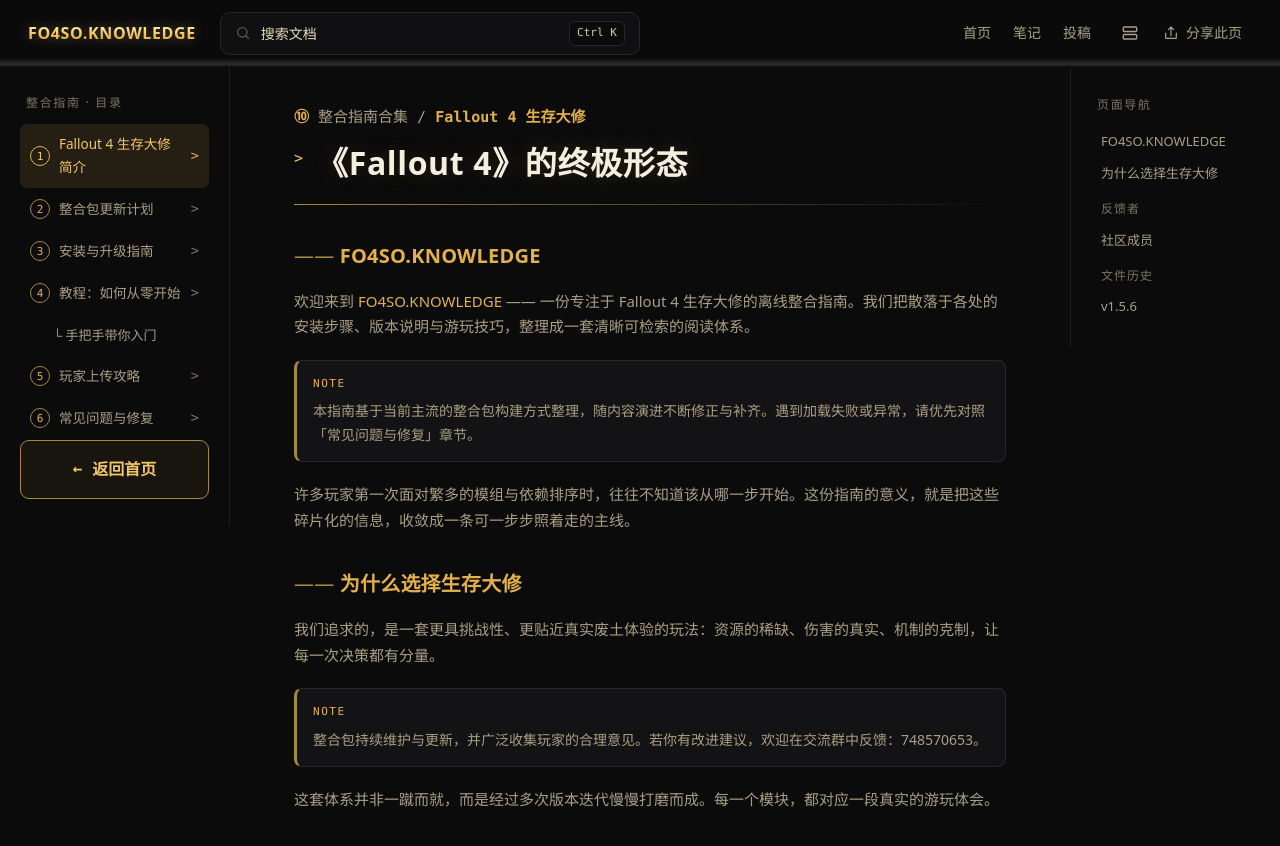
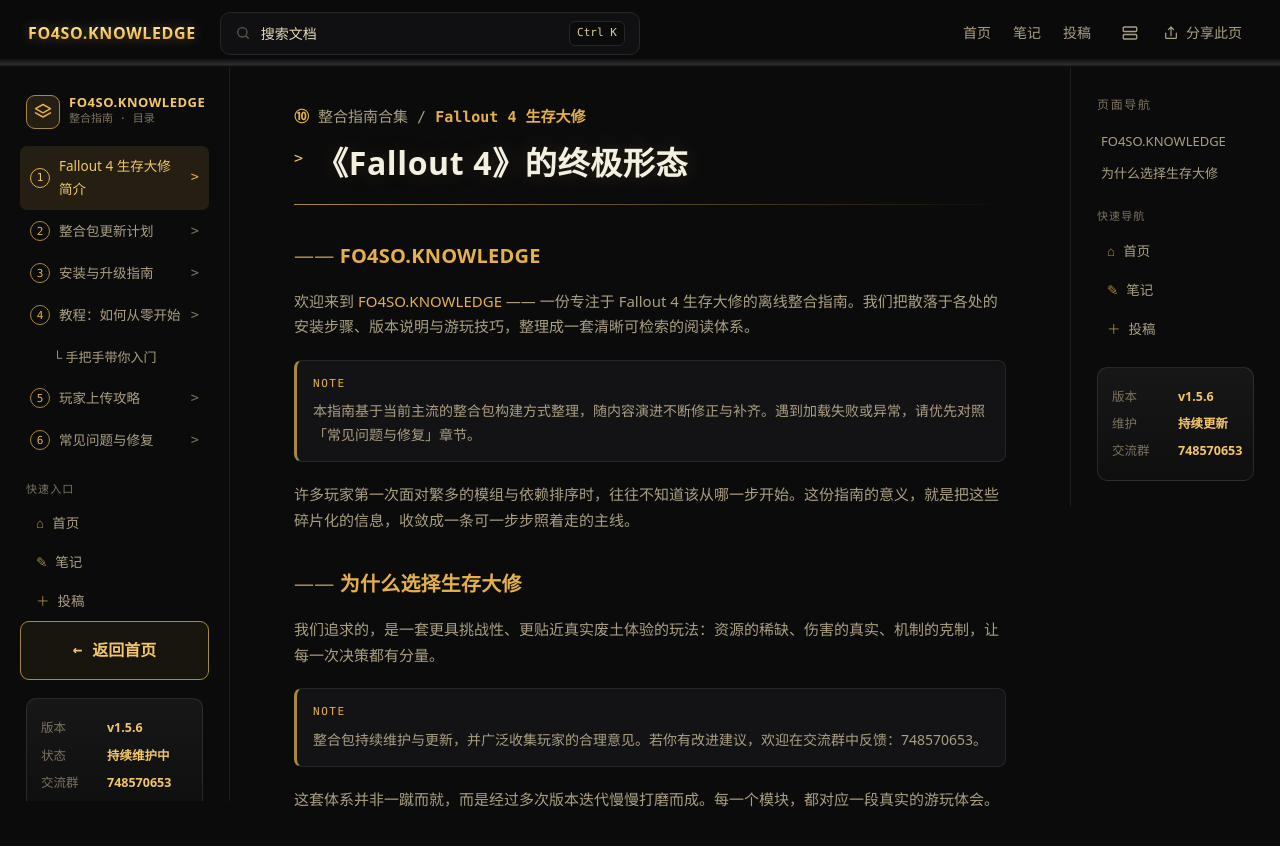
Before and after one commit to Wz3723/FO4SO-KNOWLEDGE, a plain HTML site: page guide.html in a window 1280 px wide. Drawn offline with Linux system fonts and the light colour scheme; no server answers.

Commit message:
双侧栏美化与填充：左栏加栏目标头/快速入口/信息卡，右栏换快速导航+信息/交流群卡（去空占位）

```diff
--- a/guide.html
+++ b/guide.html
@@ -96,6 +96,20 @@
 
   /* ===== Left sidebar ===== */
   .side-title{font-size:12px;letter-spacing:.14em;color:var(--text-muted);margin:0 6px 10px;text-transform:uppercase;}
+  .side-head{display:flex;align-items:center;gap:9px;margin:2px 6px 16px;}
+  .side-emblem{width:34px;height:34px;border-radius:9px;background:rgba(227,176,75,.12);border:1px solid var(--gold-dim);display:grid;place-items:center;color:var(--gold);flex:none;}
+  .side-emblem svg{width:20px;height:20px;}
+  .side-head .t{font-size:13px;font-weight:800;color:var(--gold-strong);letter-spacing:.04em;line-height:1.2;}
+  .side-head .s{font-size:11px;color:var(--text-muted);font-family:var(--mono);}
+  .side-quick{margin:18px 6px 0;}
+  .side-quick .qlabel{font-size:11px;color:var(--text-muted);letter-spacing:.1em;margin-bottom:6px;text-transform:uppercase;}
+  .side-quick a{display:flex;align-items:center;gap:8px;padding:8px 10px;border-radius:7px;font-size:13.5px;color:var(--text-soft);transition:background .15s,color .15s;}
+  .side-quick a:hover{background:rgba(227,176,75,.08);color:var(--gold);}
+  .side-quick a .ic{color:var(--gold-dim);flex:none;}
+  .side-card{margin:18px 6px 0;background:linear-gradient(180deg,rgba(255,255,255,.05),rgba(255,255,255,.02));border:1px solid rgba(255,255,255,.10);border-radius:10px;padding:12px 14px;font-size:12.5px;color:var(--text-soft);}
+  .side-card .row{display:flex;align-items:center;gap:8px;margin:6px 0;}
+  .side-card .k{color:var(--text-muted);width:58px;flex:none;}
+  .side-card .v{color:var(--gold-strong);font-weight:600;}
   .side-list{list-style:none;}
   .side-list a{
     display:flex;align-items:center;gap:9px;
@@ -307,7 +321,13 @@
 
     <!-- Left sidebar -->
     <aside class="col left">
-      <p class="side-title">整合指南 · 目录</p>
+      <div class="side-head">
+        <div class="side-emblem"><svg viewBox="0 0 24 24" fill="none" stroke="currentColor" stroke-width="1.8" stroke-linecap="round" stroke-linejoin="round"><path d="M12 3l9 5-9 5-9-5 9-5z"/><path d="M3 13l9 5 9-5"/></svg></div>
+        <div>
+          <div class="t">FO4SO.KNOWLEDGE</div>
+          <div class="s">整合指南 · 目录</div>
+        </div>
+      </div>
       <ul class="side-list">
         <li><a href="#" data-cat="1"><span class="idx">1</span>Fallout 4 生存大修简介<span class="chev">&gt;</span></a></li>
         <li><a href="#" data-cat="2"><span class="idx">2</span>整合包更新计划<span class="chev">&gt;</span></a></li>
@@ -320,7 +340,18 @@
         <li><a href="#" data-cat="5"><span class="idx">5</span>玩家上传攻略<span class="chev">&gt;</span></a></li>
         <li><a href="#" data-cat="6"><span class="idx">6</span>常见问题与修复<span class="chev">&gt;</span></a></li>
       </ul>
+      <div class="side-quick">
+        <p class="qlabel">快速入口</p>
+        <a href="index.html"><span class="ic">⌂</span>首页</a>
+        <a href="notes.html"><span class="ic">✎</span>笔记</a>
+        <a href="submit.html"><span class="ic">＋</span>投稿</a>
+      </div>
       <a class="back-home" href="index.html"><span class="arr">←</span>返回首页</a>
+      <div class="side-card">
+        <div class="row"><span class="k">版本</span><span class="v">v1.5.6</span></div>
+        <div class="row"><span class="k">状态</span><span class="v">持续维护中</span></div>
+        <div class="row"><span class="k">交流群</span><span class="v">748570653</span></div>
+      </div>
     </aside>
 
     <!-- Main content: categories switch based on sidebar selection -->
@@ -471,13 +502,16 @@
     <aside class="col right">
       <p class="side-title">页面导航</p>
       <div class="toc" id="pageToc"></div>
-      <p class="meta-label">反馈者</p>
-      <div class="toc">
-        <a href="#">社区成员</a>
+      <div class="side-quick">
+        <p class="qlabel">快速导航</p>
+        <a href="index.html"><span class="ic">⌂</span>首页</a>
+        <a href="notes.html"><span class="ic">✎</span>笔记</a>
+        <a href="submit.html"><span class="ic">＋</span>投稿</a>
       </div>
-      <p class="meta-label">文件历史</p>
-      <div class="toc">
-        <a href="#">v1.5.6</a>
+      <div class="side-card">
+        <div class="row"><span class="k">版本</span><span class="v">v1.5.6</span></div>
+        <div class="row"><span class="k">维护</span><span class="v">持续更新</span></div>
+        <div class="row"><span class="k">交流群</span><span class="v">748570653</span></div>
       </div>
     </aside>
 
```
